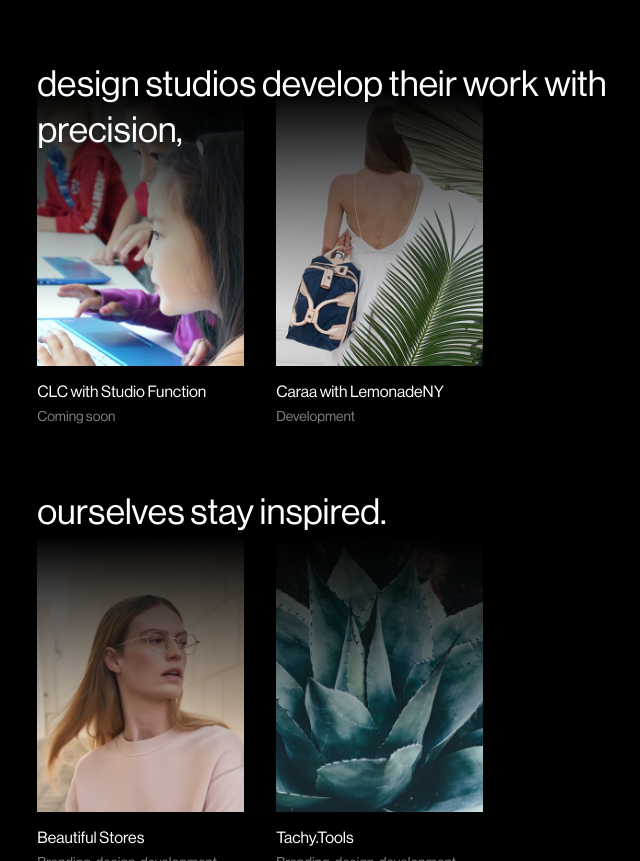
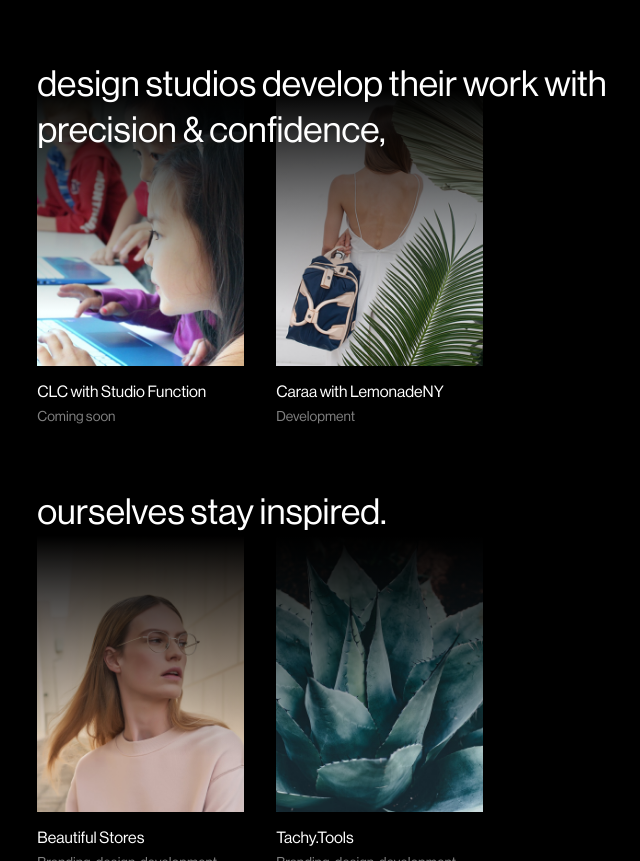
Before and after one commit to blunt/blunt-17, a website: page index.html in a window 1280 px wide. Shown: the part 1450-2311 px from the top of the page, without its empty margins (414-1054 px from the left). Drawn offline with Linux system fonts and the light colour scheme.

Commit message:
fix text

```diff
--- a/index.html
+++ b/index.html
@@ -110,7 +110,7 @@
             </div>
         </div>
         <div class="w-70-l fr-l mb5">
-            <h3 class="f2 fw5 ph3 mt0 mb5 relative z-1">design studios develop their work with precision,</h3>
+            <h3 class="f2 fw5 ph3 mt0 mb5 relative z-1">design studios develop their work with precision & confidence,</h3>
             <div class="flex flex-wrap nt6">
                 <div class="w-third-ns w-50 ph3 project">
                     <div class="aspect-ratio aspect-ratio--3x4">
```
